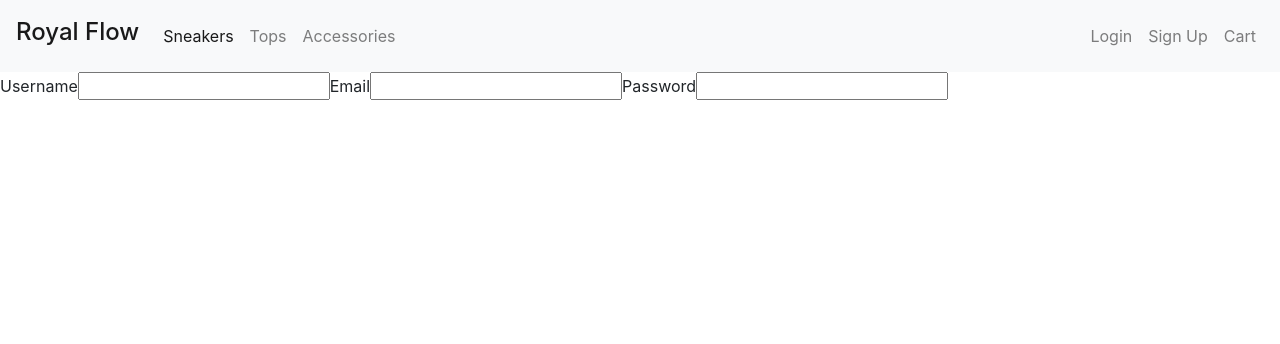
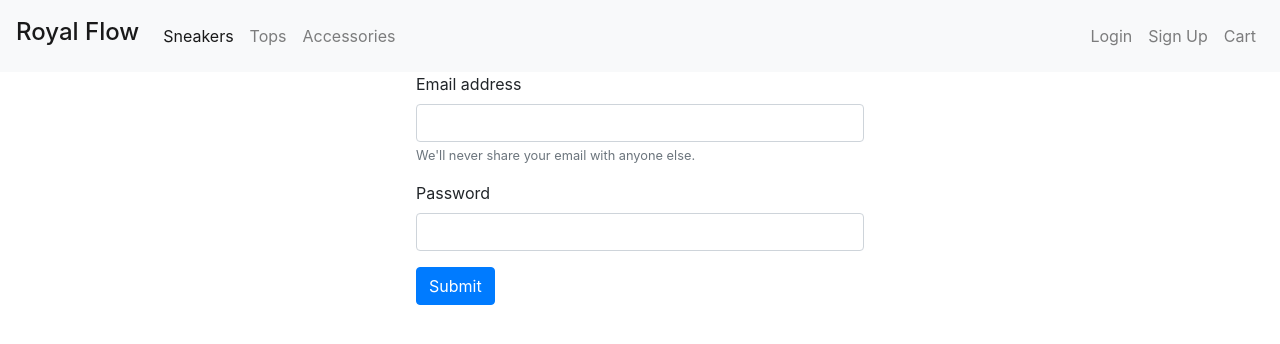
Before and after one commit to barrera713/Royal-Flow, a React (Create React App) app in the folder client/: page /signup in a window 1280 px wide. Shown: the top 344 px of the page. Built offline with nearby package versions, Linux system fonts and the light colour scheme.

Commit message:
created post request for new user

```diff
--- a/client/src/Actions/User.js
+++ b/client/src/Actions/User.js
@@ -4,10 +4,22 @@
 
 const URL = 'http://localhost:5000';
 
+// -------------------- Create User Post Request --------------------
+export const createUser = async (formData) => {
+    try {
+        await axios.post(`${URL}/user/new`, formData,
+        {headers: {'Accept': 'application/json'}})
+        .then( window.location = '/login')
+    } catch (err) {
+        console.log(err)
+    }
+}
+
+
+
+// -------------------- Login Post Request ---------------------------
 export const loginUser = (formData) => {
-
     return async (dispatch) => {
-
         try {
             await axios.post(`${URL}/user/login`, formData,
             {headers: {'Accept': 'application/json'}})
@@ -22,7 +34,5 @@
         } catch(err) {
             console.log(err)
         };
-
     }
-
 }
--- a/client/src/App.js
+++ b/client/src/App.js
@@ -3,7 +3,7 @@
 import history from './history';
 import { NavBar } from './Containers/NavBar';
 import ItemCollection from './Containers/ItemCollection';
-import { SignUp } from './Containers/SignUp';
+import SignUp from './Containers/SignUp';
 import Login  from './Containers/Login';
 import Cart from './Containers/Cart';
 
--- a/client/src/Containers/Login.js
+++ b/client/src/Containers/Login.js
@@ -23,7 +23,6 @@
             <div className="form-group">
                 <label for="exampleInputEmail1">Email address</label>
                 <input type="email" className="form-control" id="exampleInputEmail1" aria-describedby="emailHelp" name="email" />
-                <small id="emailHelp" className="form-text text-muted">We'll never share your email with anyone else.</small>
             </div>
             <div className="form-group">
                 <label>Password</label>
--- a/client/src/Containers/SignUp.js
+++ b/client/src/Containers/SignUp.js
@@ -1,17 +1,37 @@
 import React from 'react';
+import { connect } from 'react-redux';
+import { createUser } from '../Actions/User';
 
 
-function SignUp() {
+class SignUp extends React.Component {
 
-    return(
-    <form>
-        <label>Username</label>
-        <input type="text"></input>
-        <label>Email</label>
-        <input type="text"></input>
-        <label>Password</label>
-        <input type="password"></input>
-    </form>)
+
+    loginForm = (e) => {
+        e.preventDefault()
+        const formData = {
+            "email": e.target["email"].value,
+            "password": e.target["password"].value
+        }
+        // console.log('inside loginForm', formData)
+        this.props.createUser(formData);
+    }
+
+    render() {
+
+        return(
+        <form className="login-form" onSubmit={this.loginForm}>
+            <div className="form-group">
+                <label for="exampleInputEmail1">Email address</label>
+                <input type="email" className="form-control" id="exampleInputEmail1" aria-describedby="emailHelp" name="email" />
+                <small id="emailHelp" className="form-text text-muted">We'll never share your email with anyone else.</small>
+            </div>
+            <div className="form-group">
+                <label>Password</label>
+                <input type="password" className="form-control" name="password" />
+            </div>
+            <button type="submit" className="btn btn-primary">Submit</button>
+        </form>)
+    }
 }
 
-export { SignUp };
+export default connect(null, { createUser })(SignUp);
```
Also changed, not shown: 2 other files (tests, documents, lock files or other folders).
